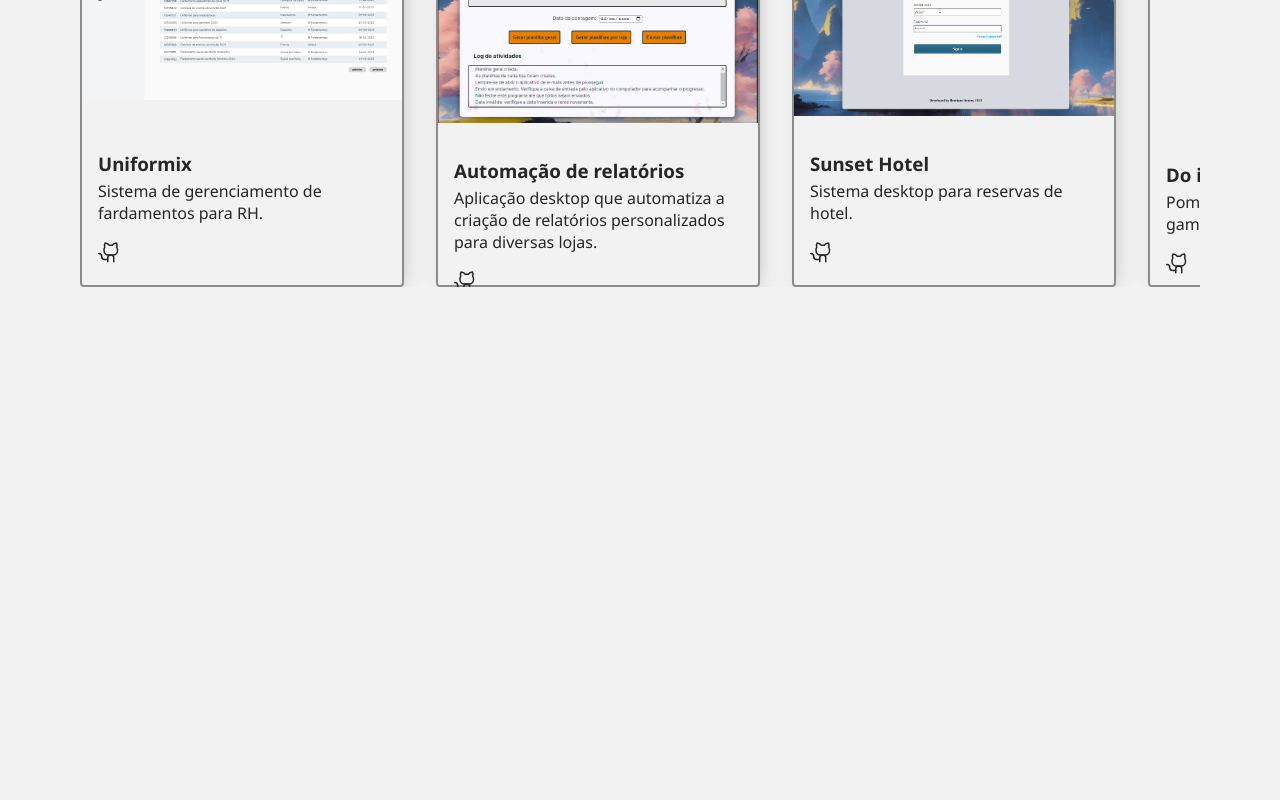
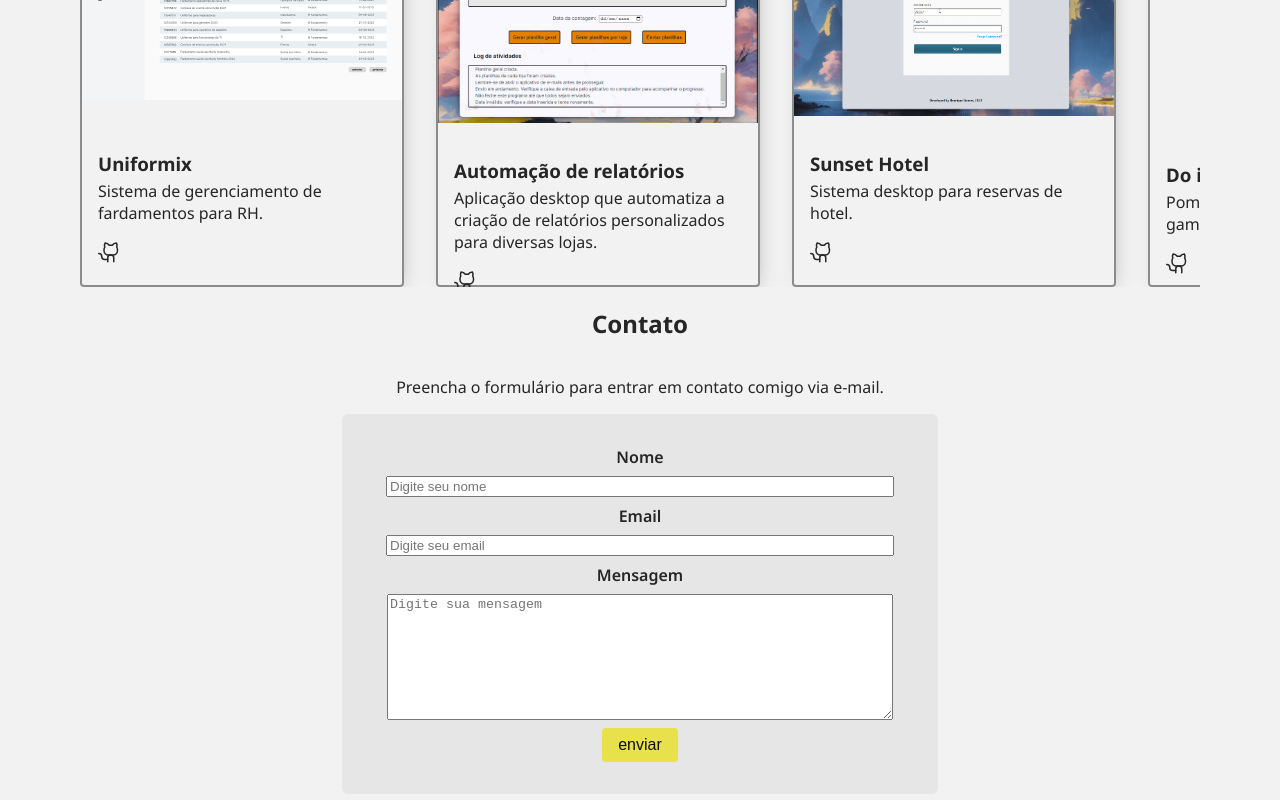
Before and after one commit to oihenrique/portfolio-web, an Angular app: page / in a window 1280 px wide. Shown: the part 652-1452 px from the top of the page. Before the commit the page ends 947 px from the top, so only its background shows below. Built offline with nearby package versions, Linux system fonts and the light colour scheme.

Commit message:
feat: add contact component

```diff
--- a/src/app/components/home/home.component.html
+++ b/src/app/components/home/home.component.html
@@ -2,4 +2,5 @@
     <app-header></app-header>
     <main-section></main-section>
     <projects-section></projects-section>
+    <contact-section></contact-section>
 </div>
--- a/src/app/components/home/home.module.ts
+++ b/src/app/components/home/home.module.ts
@@ -4,13 +4,15 @@ import { HomeComponent } from './home.component';
 import { SharedModule } from '../shared/shared.module';
 import { MainSectionComponent } from '../shared/main-section/main-section.component';
 import { ProjectsSectionComponent } from '../shared/projects-section/projects-section.component';
+import { ContactSectionComponent } from '../shared/contact-section/contact-section.component';
 
 
 @NgModule({
   declarations: [
     HomeComponent,
     MainSectionComponent,
-    ProjectsSectionComponent
+    ProjectsSectionComponent,
+    ContactSectionComponent
   ],
   imports: [
     BrowserModule,
--- /dev/null
+++ b/src/app/components/shared/contact-section/contact-section.component.html
@@ -0,0 +1,18 @@
+<section>
+    <div class="main-content">
+        <h2>Contato</h2>
+        <p>Preencha o formulário para entrar em contato comigo via e-mail.</p>
+        <form action="https://api.staticforms.xyz/submit" method="post">
+            <input type="hidden" name="accessKey" value="db973f09-3527-48e6-87b5-1431563ea288">
+            <label>Nome</label>
+            <input type="text" name="nome" placeholder="Digite seu nome" autocomplete="off" required>
+            <label>Email</label>
+            <input type="email" name="email" placeholder="Digite seu email" autocomplete="off" required>
+            <label>Mensagem</label>
+            <textarea name="message" cols="30" rows="8" placeholder="Digite sua mensagem" required></textarea>
+            <input type="hidden" name="redirectTo" value="http://henrique-gomes.s3-website.us-east-2.amazonaws.com/">
+            <input type="text" name="honeypot" style="display: none;">
+            <btn-primary type="submit" text="enviar"></btn-primary>
+        </form>
+    </div>
+</section>
--- /dev/null
+++ b/src/app/components/shared/contact-section/contact-section.component.scss
@@ -0,0 +1,30 @@
+@import '../../../colors.scss';
+
+.main-content {
+    display: flex;
+    flex-direction: column;
+    align-items: center;
+    justify-content: center;
+    margin-bottom: 2rem;
+
+    form {
+        display: flex;
+        flex-direction: column;
+        align-items: center;
+        justify-content: center;
+        width: 500px;
+        margin: 0 auto;
+        padding: 2rem 3rem;
+        background-color: $white-text-color-600;
+        border-radius: 6px;
+        gap: 8px;
+
+        label {
+            font-weight: 600;
+        }
+
+        input, textarea {
+            width: 100%;
+        }
+    }
+}
--- a/src/app/components/shared/shared.module.ts
+++ b/src/app/components/shared/shared.module.ts
@@ -3,6 +3,7 @@ import { CommonModule } from '@angular/common';
 import { BtnPrimaryComponent } from './btn-primary/btn-primary.component';
 import { HeaderComponent } from './header/header.component';
 import { CardComponent } from './card/card.component';
+import { ContactSectionComponent } from './contact-section/contact-section.component';
 
 
 @NgModule({
```
Also changed, not shown: src/app/components/shared/contact-section/contact-section.component.ts (added, +10 -0 lines).
